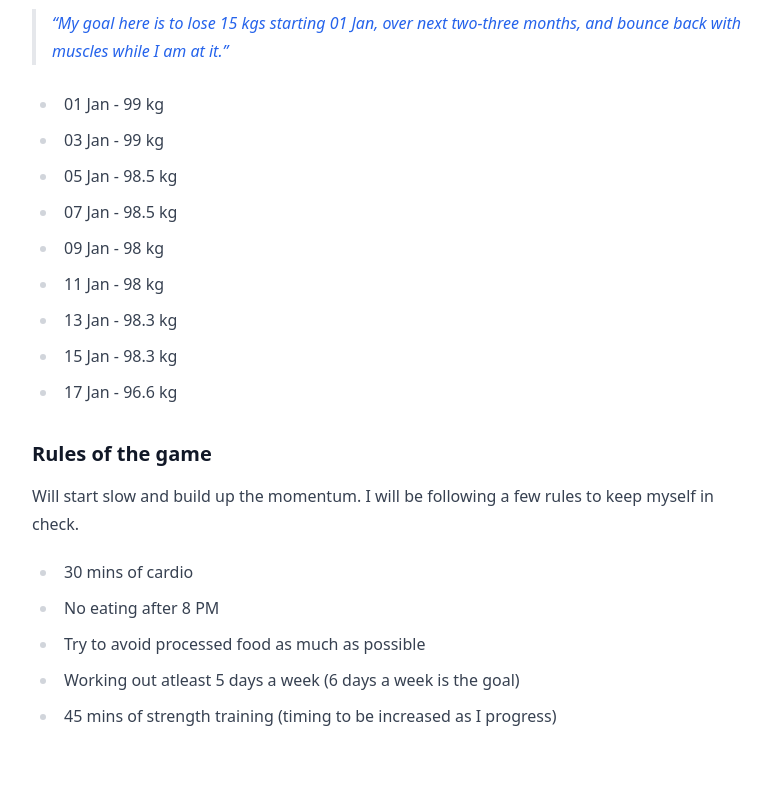
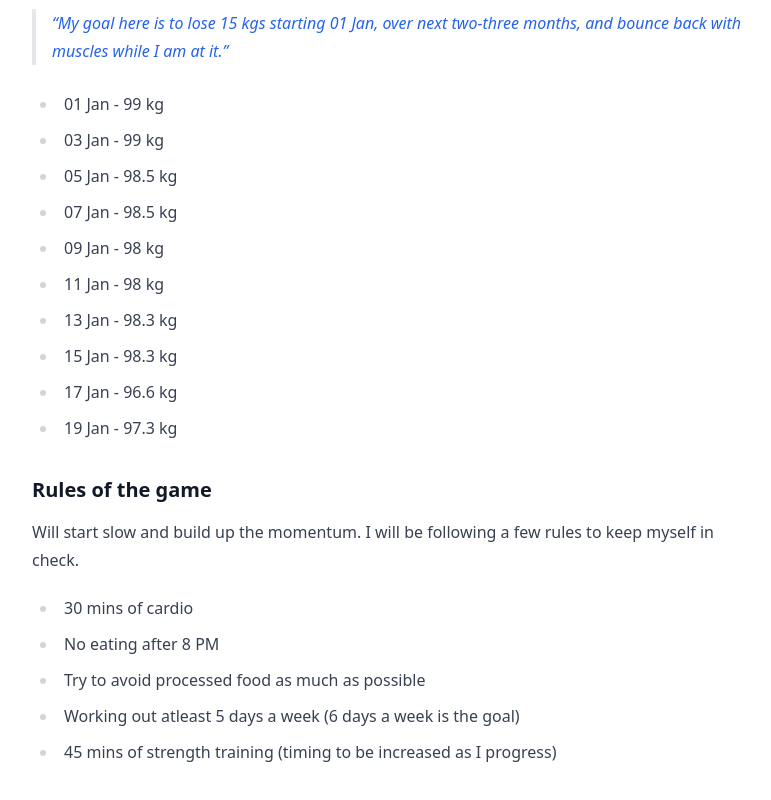
Before and after one commit to nrjdalal/v0.nrjdalal.com, a Next.js app: page /blog/fitness in a window 1280 px wide. Shown: the part 637-1437 px from the top of the page, without its empty margins (244-1015 px from the left). Built offline with nearby package versions, Linux system fonts and the light colour scheme; no server answers.

Commit message:
fitness+

```diff
--- a/src/app/(mdx)/blog/fitness/page.mdx
+++ b/src/app/(mdx)/blog/fitness/page.mdx
@@ -28,6 +28,7 @@ For the past year, my lifestyle was too sedentary and I did accumulate over 107+
 - 13 Jan - 98.3 kg
 - 15 Jan - 98.3 kg
 - 17 Jan - 96.6 kg
+- 19 Jan - 97.3 kg
 
 ### Rules of the game
 
```
